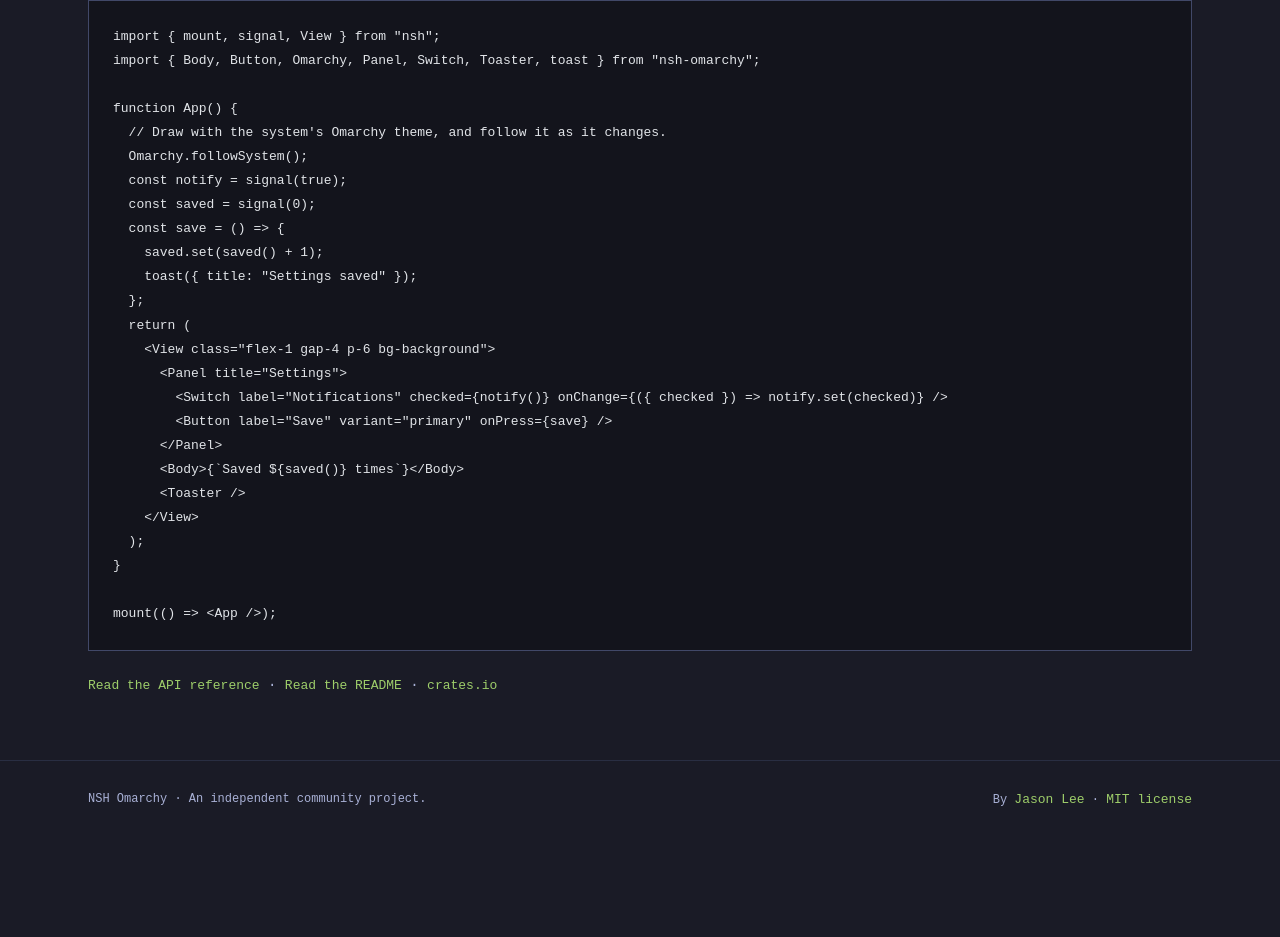
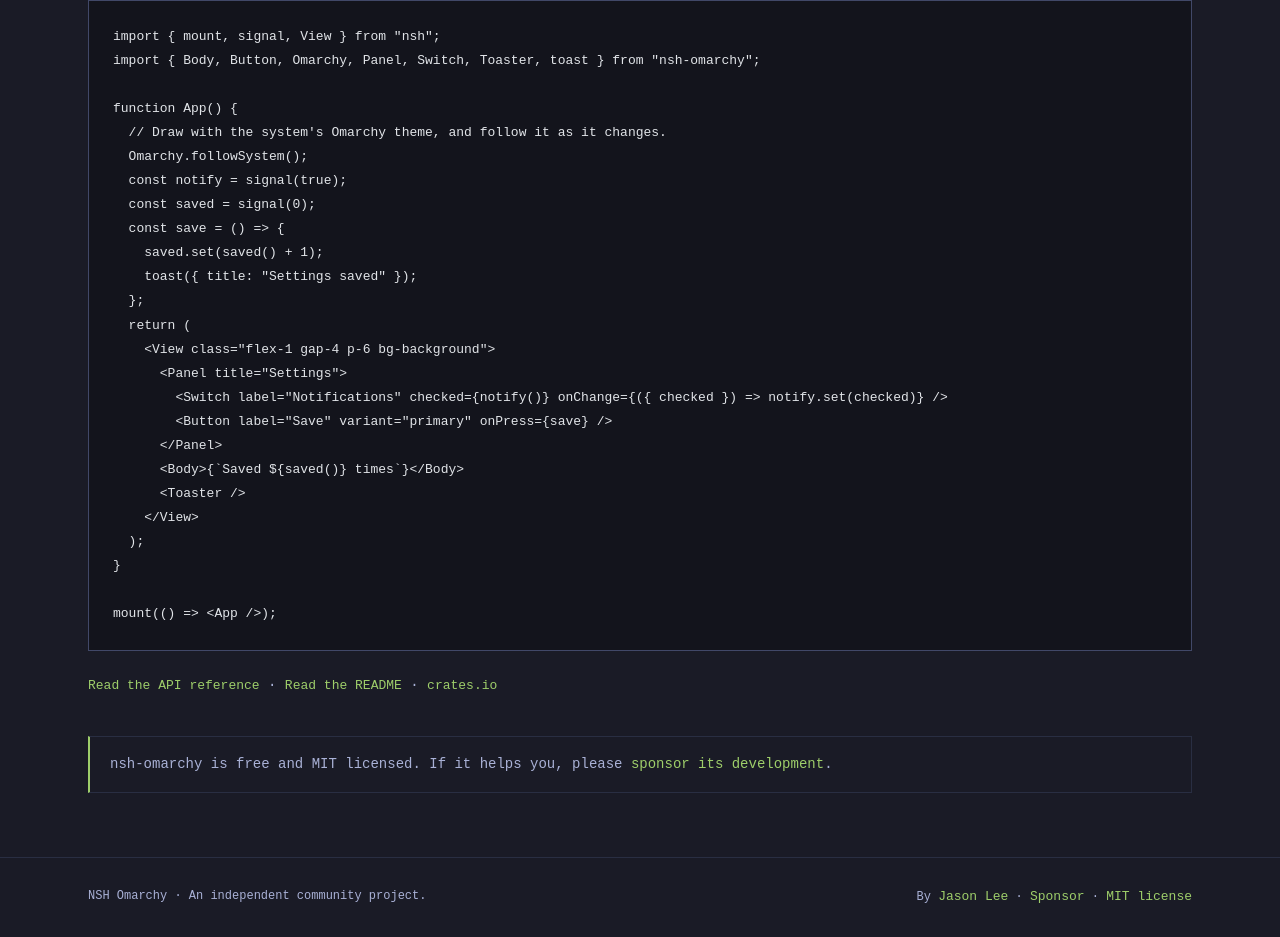
Before and after one commit to huacnlee/nsh-omarchy, an Astro site in the folder website/: page / in a window 1280 px wide. Shown: the part 3228-4165 px from the top of the page. Before the commit the page ends 4067 px from the top, so only its background shows below. Built offline with nearby package versions, Linux system fonts and the light colour scheme; Astro itself is replaced by a stand-in of ours; code samples lack their colours.

Commit message:
docs: Add sponsor links
Co-Authored-By: Claude Opus 5.5 <noreply@anthropic.com>

```diff
--- a/website/src/layouts/Page.astro
+++ b/website/src/layouts/Page.astro
@@ -42,7 +42,7 @@ const repo = 'https://github.com/huacnlee/nsh-omarchy';
     <slot />
     <footer class="site-footer"><div class="shell">
       <span>NSH Omarchy · An independent community project.</span>
-      <span>By <a class="text-link" href="https://github.com/huacnlee">Jason Lee</a> · <a class="text-link" href={`${repo}/blob/main/LICENSE`}>MIT license</a></span>
+      <span>By <a class="text-link" href="https://github.com/huacnlee">Jason Lee</a> · <a class="text-link" href="https://github.com/sponsors/huacnlee">Sponsor</a> · <a class="text-link" href={`${repo}/blob/main/LICENSE`}>MIT license</a></span>
     </div></footer>
   </body>
 </html>
--- a/website/src/pages/index.astro
+++ b/website/src/pages/index.astro
@@ -68,6 +68,7 @@ const themes = { light: 'github-light', dark: 'tokyo-night' } as const;
         </div>
       </div>
       <p class="text-sm mt-6"><a class="text-link" href={asset('api/')}>Read the API reference</a> · <a class="text-link" href={`${repo}#readme`}>Read the README</a> · <a class="text-link" href="https://crates.io/crates/nsh-omarchy">crates.io</a></p>
+      <p class="sponsor-note">nsh-omarchy is free and MIT licensed. If it helps you, please <a class="text-link" href="https://github.com/sponsors/huacnlee">sponsor its development</a>.</p>
     </section>
   </main>
   <script>
--- a/website/src/styles/global.css
+++ b/website/src/styles/global.css
@@ -109,3 +109,5 @@ pre { padding:1.5rem; margin:0; overflow:auto; font-size:0.8125rem; line-height:
 .lang-panel p { color:var(--muted); font-size:0.875rem; margin:0 0 1rem; }
 .section-head :not(pre)>code, .split :not(pre)>code, .lang-panel :not(pre)>code, .principles :not(pre)>code { background:var(--hover); padding:.1em .35em; font-size:.88em; }
 .split h2 { margin-top:0; margin-bottom:1.25rem; }
+.sponsor-note { margin:2.5rem 0 0; padding:1rem 1.25rem; border:1px solid var(--subtle); border-left:2px solid var(--accent); color:var(--muted); font-size:0.875rem; }
+.sponsor-note .text-link { font-size:inherit; }
```
Also changed, not shown: README.md.
